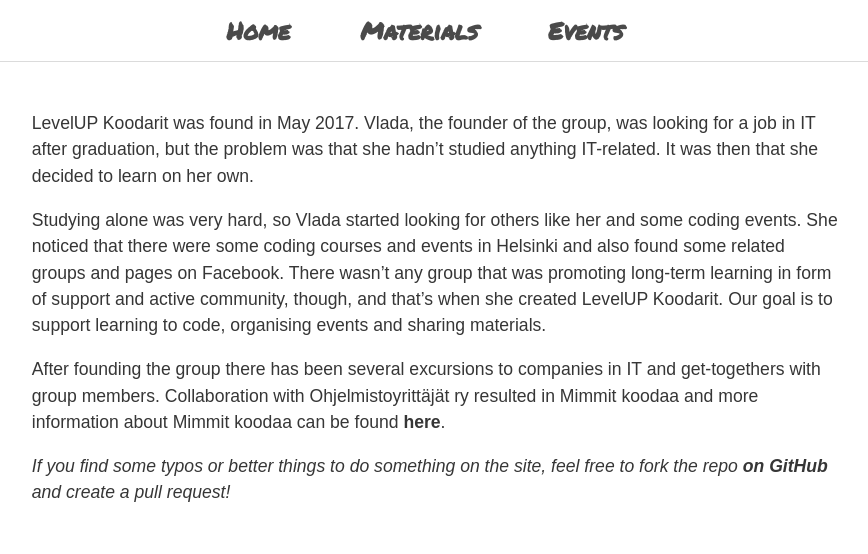
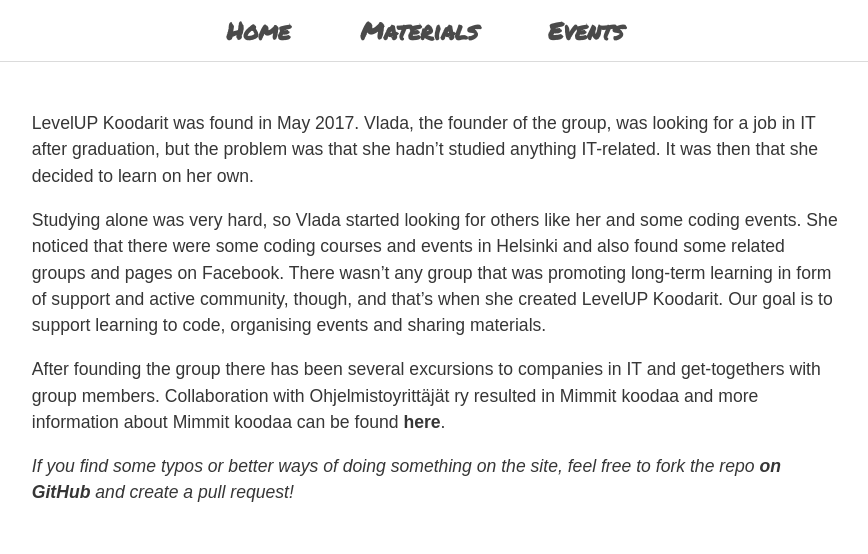
Before and after one commit to OSlevelUPkoodarit/OSlevelUPkoodarit.github.io, a Jekyll site: the page built from index.md, in a window 1280 px wide. Shown: the part 640-1194 px from the top of the page, without its empty margins (205-1073 px from the left). Built offline with Jekyll 4.4.1, drawn with Linux system fonts in a browser that asks for light colours; nearby versions of some CDN libraries.

Commit message:
Fixed typo

```diff
--- a/index.md
+++ b/index.md
@@ -12,4 +12,4 @@
 
 After founding the group there has been several excursions to companies in IT and get-togethers with group members. Collaboration with Ohjelmistoyrittäjät ry resulted in Mimmit koodaa and more information about Mimmit koodaa can be found [**here**](https://ohjelmistoyrittajat.fi/mimmitkoodaa/).
 
-*If you find some typos or better things to do something on the site, feel free to fork the repo [**on GitHub**](https://github.com/OSlevelUPkoodarit/OSlevelUPkoodarit.github.io) and create a pull request!*
+*If you find some typos or better ways of doing something on the site, feel free to fork the repo [**on GitHub**](https://github.com/OSlevelUPkoodarit/OSlevelUPkoodarit.github.io) and create a pull request!*
```
